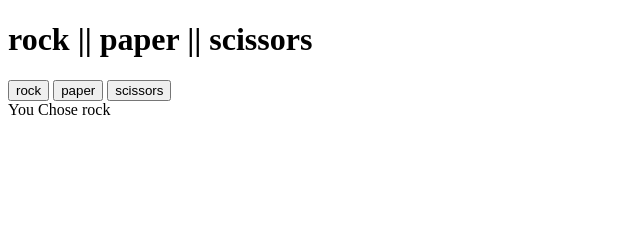
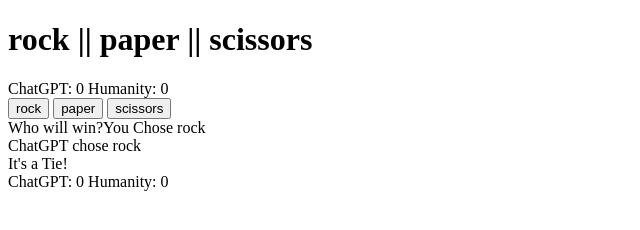
Before and after one commit to davissears/rockPaperScissors, a website: page index.html in a window 1280 px wide. Both pictures are taken after a click on the button "rock". Shown: the whole page, without its empty margins (0-640 px from the left). Drawn offline with Linux system fonts and the light colour scheme.

Commit message:
Enhance UI output and update score display logic

```diff
--- a/index.html
+++ b/index.html
@@ -9,11 +9,11 @@
   </head>
   <body>
     <h1>rock || paper || scissors</h1>
-
+    <div id="scoreDiv">Score</div>
     <!-- buttons-->
     <button id="humanSelection" class="rock">rock <br /></button>
     <button id="humanSelection" class="paper">paper<br /></button>
     <button id="humanSelection" class="scissors">scissors</button>
-    <div id="outcome" class="outcome"></div>
+    <div id="outcome" class="outcome">Who will win?</div>
   </body>
 </html>
--- a/script.js
+++ b/script.js
@@ -19,17 +19,18 @@ function getComputerChoice(computerChoice) {
     return humanChoice;
 }*/
 
-function playGame(humanChoice) {
 let humanScore = 0;
 let computerScore = 0;
+
+function playRound(humanChoice) {
   const userChoice = humanChoice;
-
-  function playRound() {
   const computerChoice = getComputerChoice();
   let computer = "computer";
   let human = "human";
   let tie = "tie";
   let currentWinner;
+  console.log(`ChatGPT chose ${computerChoice} `);
+  //console.log(`You chose ${userChoice}`);
   //* userChoice = rock
   if (userChoice === "rock" && computerChoice === "paper") {
     currentWinner = computer;
@@ -57,23 +58,25 @@ function playGame(humanChoice) {
   //*tie
   else if (userChoice === computerChoice) {
     currentWinner = tie;
-      console.log("It's a Tie!");
+    console.log(` It's a Tie! `);
   }
 
   //* winner logic
   if (currentWinner === human) {
     ++humanScore;
-      console.log("You win this round!");
+    console.log(` You win this round! `);
   } else if (currentWinner === computer) {
     ++computerScore;
-      console.log("You lose this round!");
+    console.log(` You lose this round! `);
   }
-    console.log(computerScore, humanScore);
-    return;
+  console.log(`ChatGPT: ${computerScore} Humanity: ${humanScore} `);
+  console.log("");
+  let score = `ChatGPT: ${computerScore} Humanity: ${humanScore} `;
+  updateScore(score);
+  return score;
 }
 //Round Logic
 
-  for (let i = 0; i < 5; i++) {
+/*for (let i = 0; i < 5; i++) {
   playRound();
-  }
-}
+}*/
--- a/ui.js
+++ b/ui.js
@@ -1,3 +1,15 @@
+(function () {
+  const originalLog = console.log;
+  const outcome = document.getElementById("outcome");
+
+  console.log = function (message) {
+    addTextNode(message);
+    const lineBreak = document.createElement("br");
+    outcome.appendChild(lineBreak);
+    originalLog.apply(console, arguments);
+  };
+})();
+
 //function imports
 
 /* Create three buttons, one for each selection. Add an event
@@ -21,9 +33,17 @@ btnChoices.forEach((button) => {
     const lineBreak = document.createElement("br"); //define lineBreak
     let humanChoice = this.className; //defines variable to pass to getHumanChoice
     addTextNode(`You Chose ${e.target.textContent} `); //adds content to .outcome div
+    const outcome = document.getElementById("outcome");
     outcome.appendChild(lineBreak); // adds linebreak to .outcome div
-
-    playGame(humanChoice);
+    playRound(humanChoice); //call game logic function
   });
 });
+
+function updateScore(score) {
+  const update = document.getElementById("scoreDiv");
+  const scoreNode = update.firstChild;
+
+  scoreNode.nodeValue = score;
+  //update.removeChild(newScore);
+}
 // playGame() logs to #outcome
```
Lines whose indentation alone changed are shown as unchanged.
